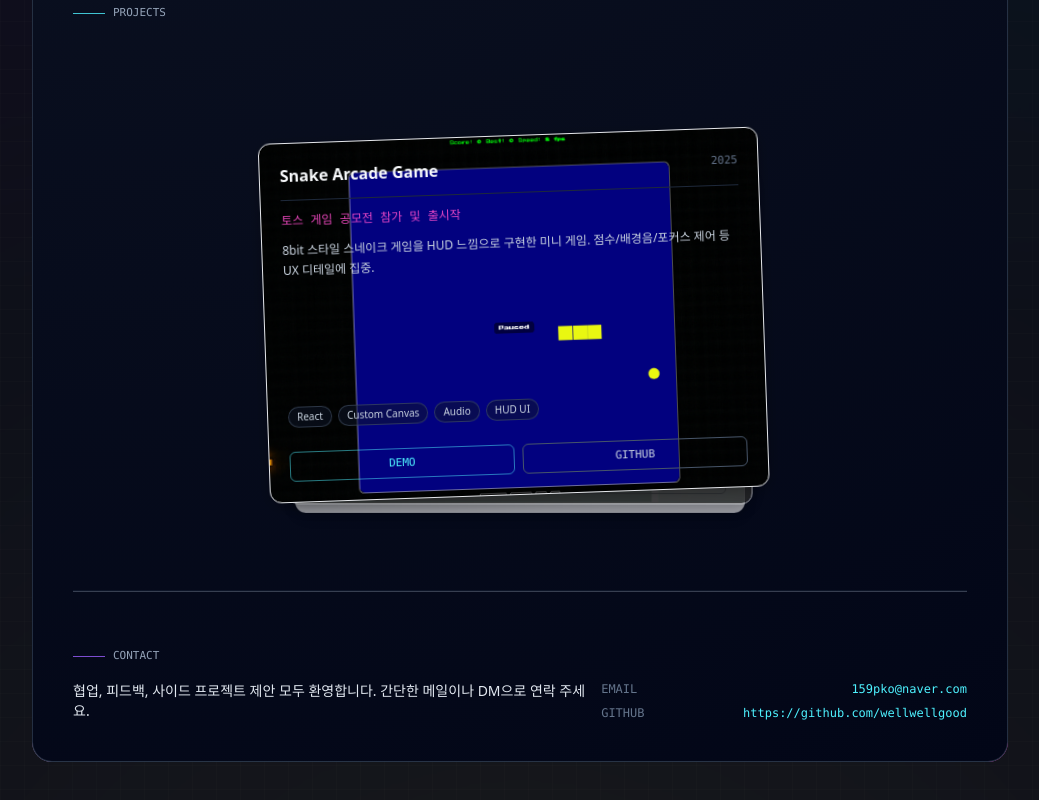
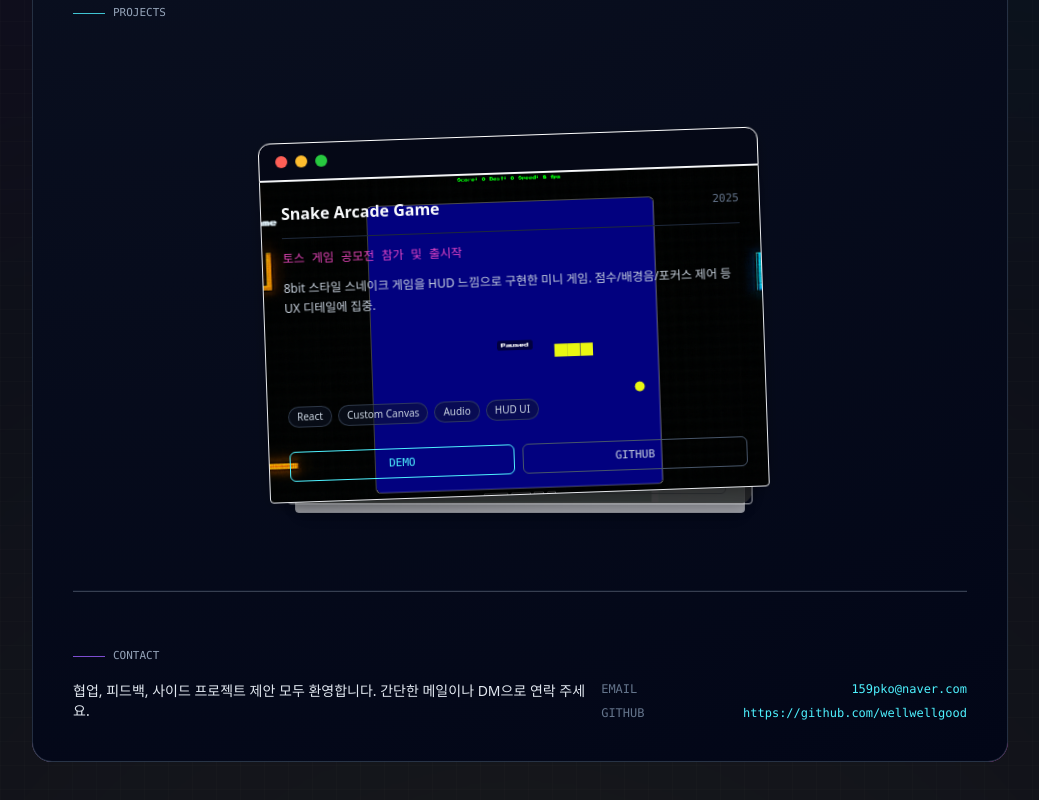
Before and after one commit to wellwellgood/React-Project, a React (Vite) app: page / in a window 1280 px wide. Shown: the part 1179-1979 px from the top of the page, without its empty margins (120-1159 px from the left). Built offline with nearby package versions, Linux system fonts and the light colour scheme.

Commit message:
ReactProject

```diff
--- a/src/components/FolderSwiper.jsx
+++ b/src/components/FolderSwiper.jsx
@@ -124,6 +124,7 @@ export default function FolderSwiper({ items = [], renderItem }) {
           {renderItem(safeItems[backIndex], backIndex)}
         </div>
 
+
         {/* 중간 카드 */}
         <div className="folder-card folder-card-mid">
           {renderItem(safeItems[midIndex], midIndex)}
@@ -134,6 +135,43 @@ export default function FolderSwiper({ items = [], renderItem }) {
           className="folder-card folder-card-top"
           style={getTopCardStyle()}
         >
+          <div
+        style={{
+          display: "flex",
+          alignItems: "center",
+          gap: "8px",
+          padding: "12px 16px",
+          border:"1px solid rgba(255, 255, 255, 1)",
+          borderRadius: "12px 12px 0 0",
+          borderBottom: "1px solid rgba(255, 255, 255, 1)",
+          background: "#050816",
+        }}
+      >
+        <div
+          style={{
+            width: 12,
+            height: 12,
+            borderRadius: "50%",
+            background: "rgb(255, 95, 86)",
+          }}
+        ></div>
+        <div
+          style={{
+            width: 12,
+            height: 12,
+            borderRadius: "50%",
+            background: "rgb(255, 189, 46)",
+          }}
+        ></div>
+        <div
+          style={{
+            width: 12,
+            height: 12,
+            borderRadius: "50%",
+            background: "rgb(39, 201, 63)",
+          }}
+        ></div>
+      </div>
           {renderItem(safeItems[topIndex], topIndex)}
         </div>
       </div>
--- a/src/components/ProjectsSection.jsx
+++ b/src/components/ProjectsSection.jsx
@@ -43,7 +43,7 @@ export default function ProjectsSection() {
 
 function ProjectCard({ project }) {
   const baseClasses =
-    "h-full w-full rounded-xl border p-5 flex flex-col gap-3 transition-colors duration-300";
+    "h-full w-full rounded-b border p-5 flex flex-col gap-3 transition-colors duration-300";
 
   const bgClass = project.bgClass || "bg-black-950/90";
   const textColor = project.textColor || "";
@@ -111,7 +111,7 @@ function ProjectCard({ project }) {
         {project.links?.demo && (
           <a
             href={project.links.demo}
-            className="flex-1 text-center rounded-md border border-neon-cyan/50 py-1.5 text-neon-cyan hover:bg-neon-cyan/10 transition-colors"
+            className="flex-1 text-center rounded-md border border-neon-cyan/100 py-1.5 text-neon-cyan hover:bg-neon-cyan/50 transition-colors"
             target="_blank"
             rel="noreferrer"
             onClick={(e) => e.stopPropagation()}
@@ -122,7 +122,7 @@ function ProjectCard({ project }) {
         {project.links?.github && (
           <a
             href={project.links.github}
-            className="flex-1 text-center rounded-md border border-slate-600 py-1.5 text-slate-300 hover:border-neon-pink hover:text-neon-pink transition-colors"
+            className="flex-1 text-center rounded-md border border-slate-600 py-1.5 text-slate-300 hover:border-neon-pink/100 hover:text-neon-pink/100 transition-colors"
             target="_blank"
             rel="noreferrer"
             onClick={(e) => e.stopPropagation()}
```
